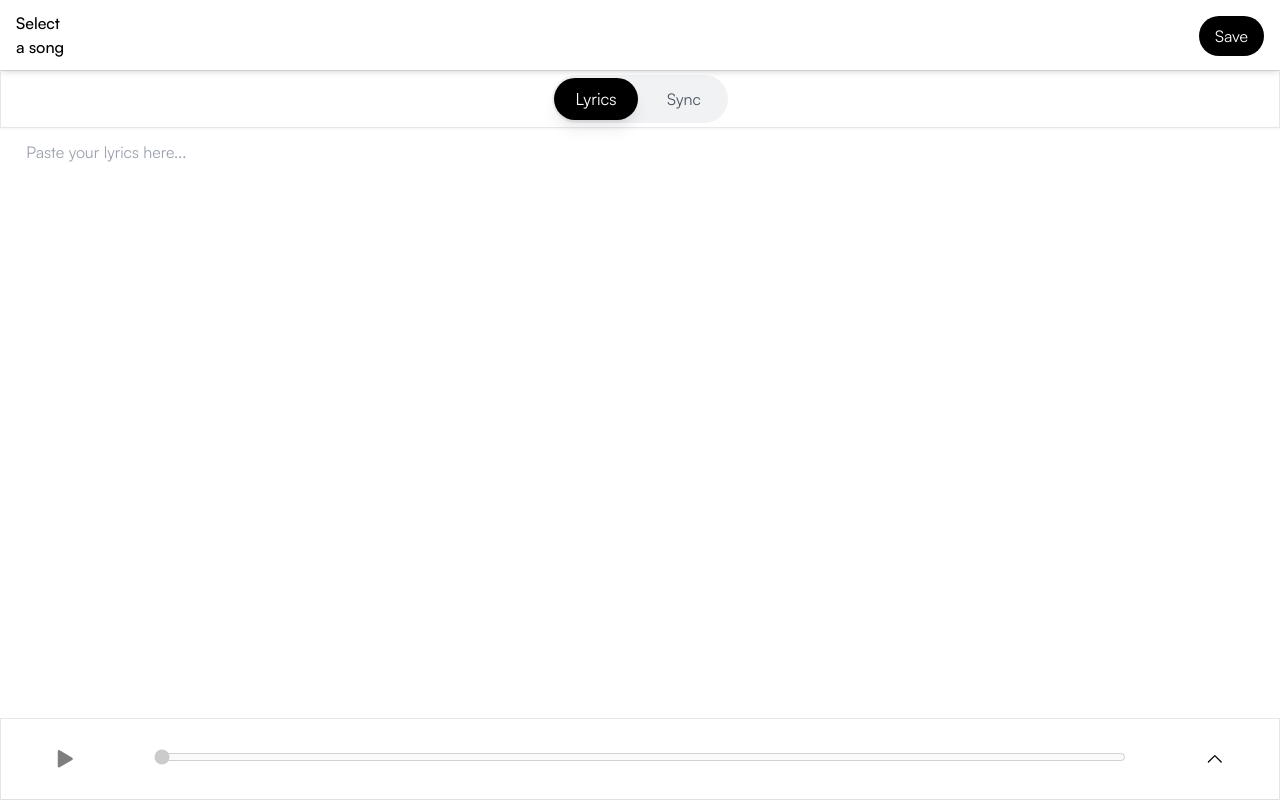
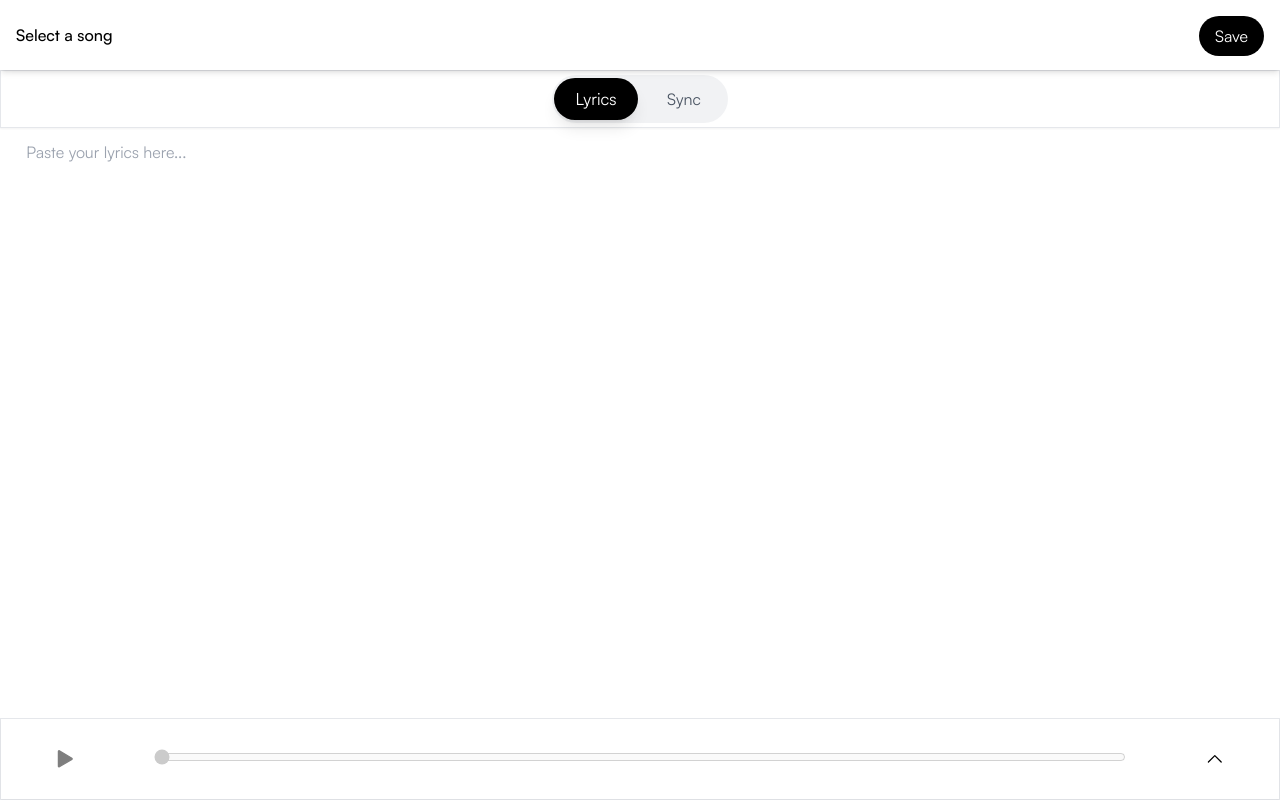
Before and after one commit to Alien501/lrc-generator, a React (Vite) app: page / in a window 1280 px wide. Built offline with nearby package versions, Linux system fonts and the light colour scheme.

Commit message:
Really fixed bug

```diff
--- a/src/components/TopBar/TopBar.tsx
+++ b/src/components/TopBar/TopBar.tsx
@@ -62,8 +62,8 @@ const TopBar = () => {
 
     return (
         <div className="flex w-full justify-between p-4 bg-white shadow-md top-0 left-0 right-0 h-15 z-50">
-            <div className="flex items-center">
-                <label htmlFor="song-select" className="font-medium max-w-14 text-ellipsis">{selectedFile?.name || 'Select a song'}</label>
+            <div className="flex items-center max-w-32 text-ellipsis overflow-hidden">
+                <label htmlFor="song-select" className="font-medium">{selectedFile?.name || 'Select a song'}</label>
                 <input onChange={onSongSelected} accept="audio/*" id="song-select" type="file" name="song" className="hidden" />
             </div>
             <div>
```
